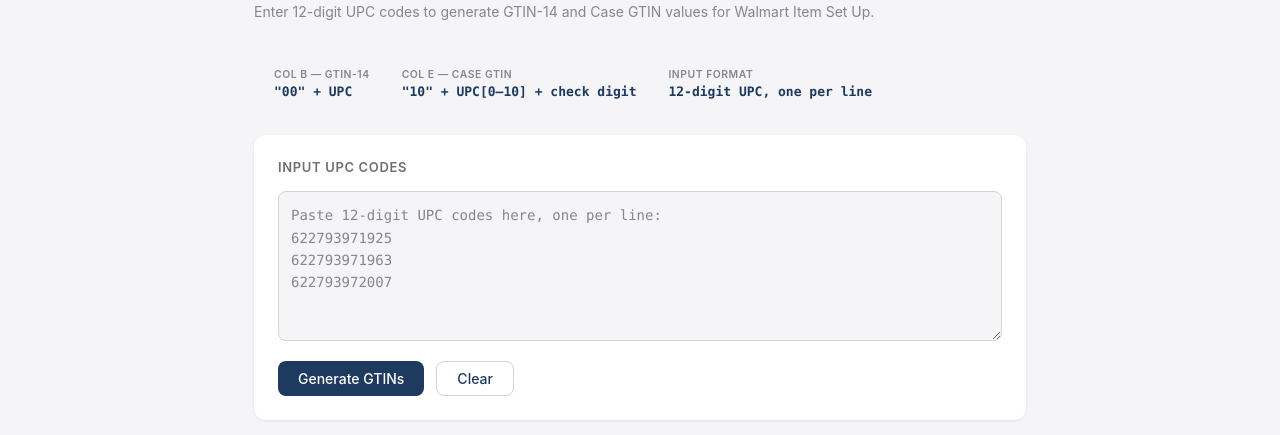
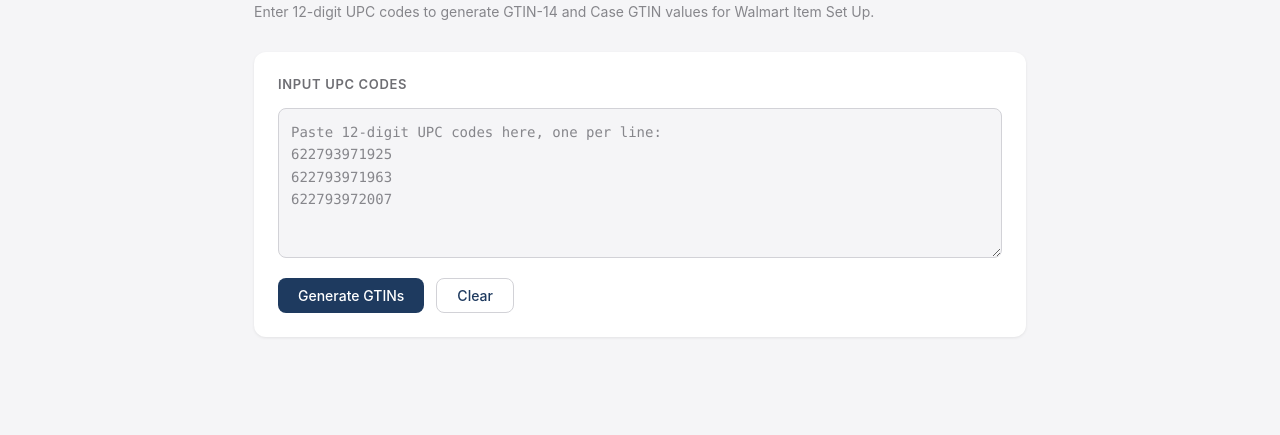
Before and after one commit to abivijayathas/gtin-generator, a website: page index.html in a window 1280 px wide. Shown: the part 141-576 px from the top of the page. Drawn offline with Linux system fonts and the light colour scheme.

Commit message:
update index.html
remove excel column names

```diff
--- a/index.html
+++ b/index.html
@@ -255,21 +255,6 @@
   <div class="page-title">GTIN Generator</div>
   <p class="page-subtitle">Enter 12-digit UPC codes to generate GTIN-14 and Case GTIN values for Walmart Item Set Up.</p>
 
-  <div class="info-strip">
-    <div class="info-item">
-      <span class="info-label">Col B — GTIN-14</span>
-      <span class="info-value">"00" + UPC</span>
-    </div>
-    <div class="info-item">
-      <span class="info-label">Col E — Case GTIN</span>
-      <span class="info-value">"10" + UPC[0–10] + check digit</span>
-    </div>
-    <div class="info-item">
-      <span class="info-label">Input Format</span>
-      <span class="info-value">12-digit UPC, one per line</span>
-    </div>
-  </div>
-
   <div class="card">
     <div class="card-title">Input UPC Codes</div>
     <textarea id="upcInput" placeholder="Paste 12-digit UPC codes here, one per line:&#10;622793971925&#10;622793971963&#10;622793972007"></textarea>
@@ -290,9 +275,9 @@
       <table>
         <thead>
           <tr>
-            <th>Col A — UPC Code</th>
-            <th>Col B — GTIN-14</th>
-            <th>Col E — Case GTIN</th>
+            <th>UPC Code</th>
+            <th>GTIN-14</th>
+            <th>Case GTIN</th>
           </tr>
         </thead>
         <tbody id="resultsBody"></tbody>
```
